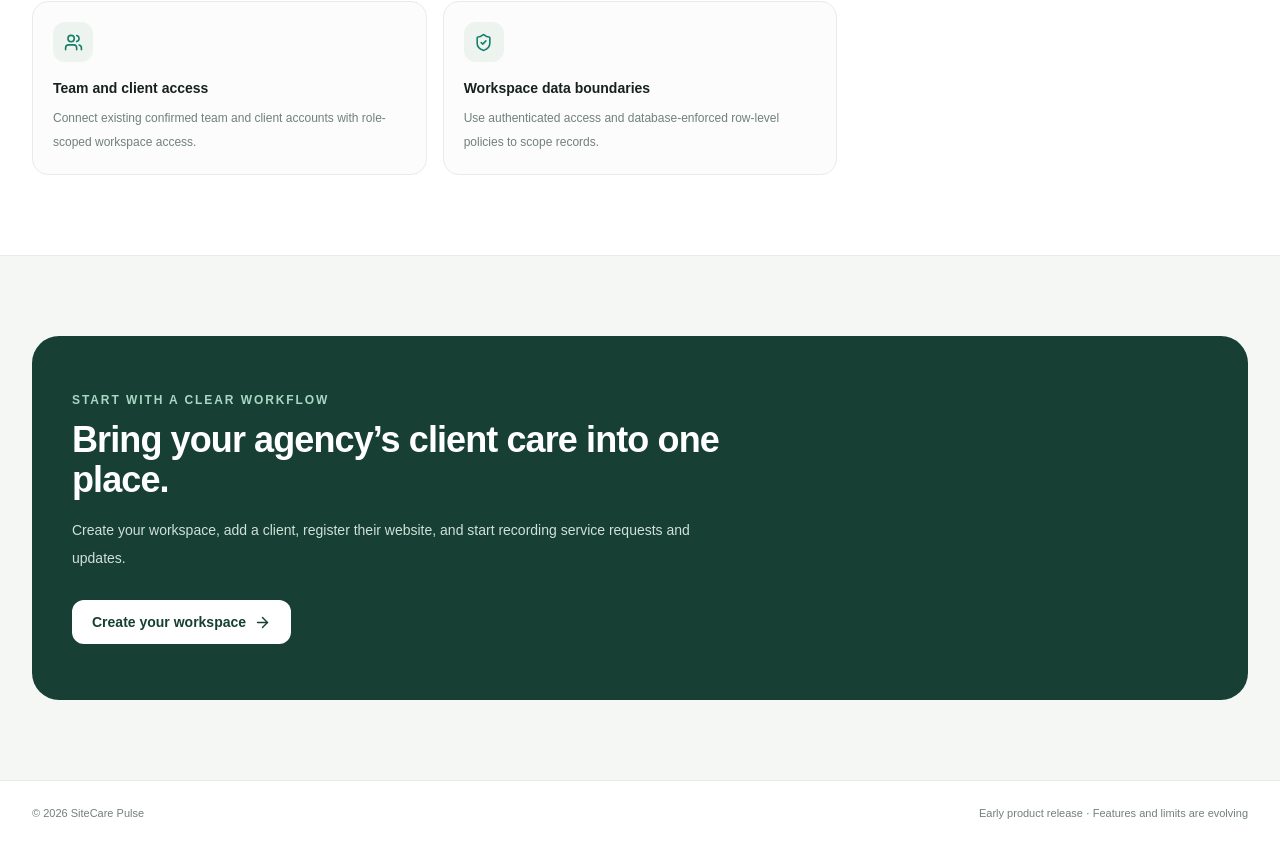
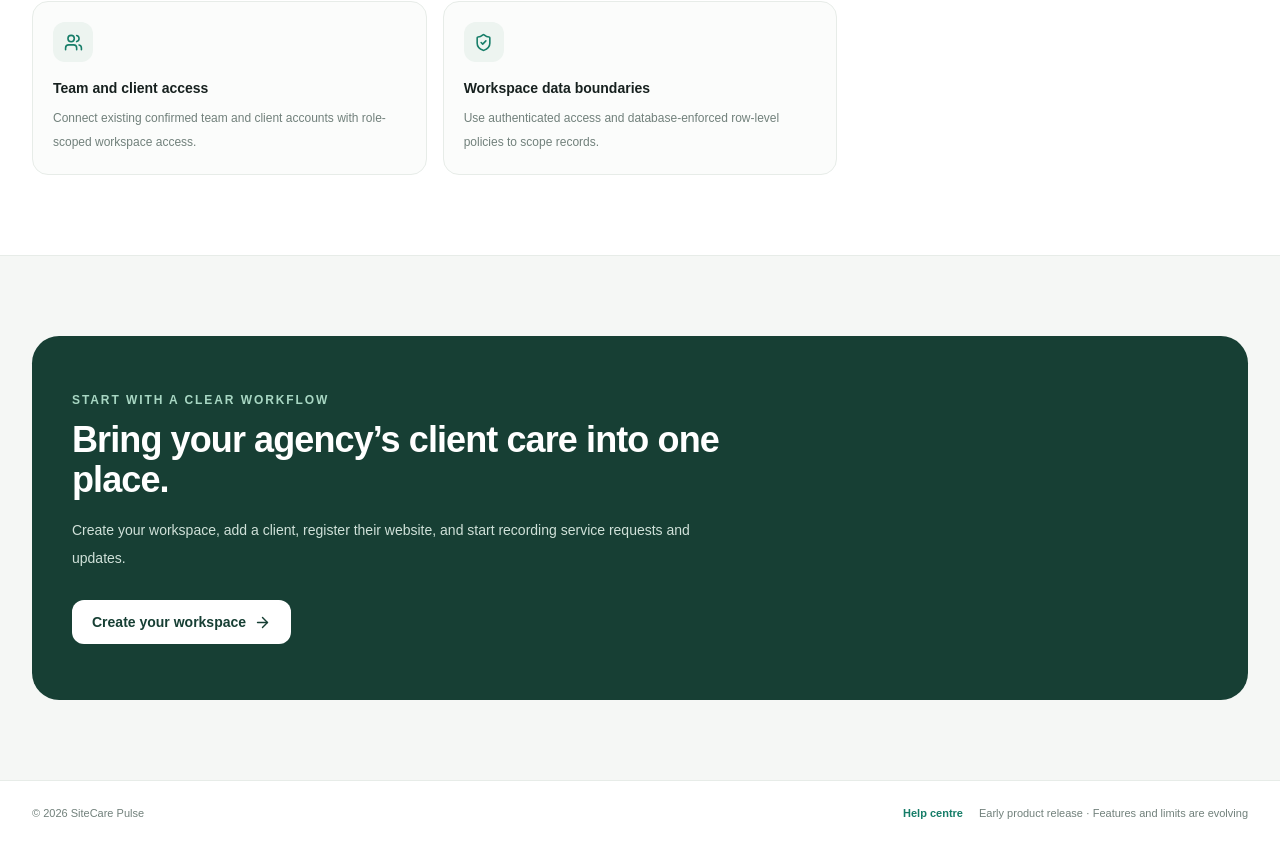
Before and after one commit to maged-qahtan/SiteCare-Pulse, a Next.js app: page / in a window 1280 px wide. Shown: the part 1462-2308 px from the top of the page. Built offline with nearby package versions, Linux system fonts and the light colour scheme.

Commit message:
Link public help centre from landing page

```diff
--- a/app/page.tsx
+++ b/app/page.tsx
@@ -146,7 +146,7 @@ export default function Home() {
       <footer className="border-t border-line bg-white">
         <div className="mx-auto flex max-w-7xl flex-wrap items-center justify-between gap-3 px-5 py-6 text-[11px] text-muted sm:px-8">
           <span>© 2026 SiteCare Pulse</span>
-          <span>Early product release · Features and limits are evolving</span>
+          <div className="flex items-center gap-4"><Link href="/help/" className="font-semibold text-brand hover:underline">Help centre</Link><span>Early product release · Features and limits are evolving</span></div>
         </div>
       </footer>
     </main>
```
